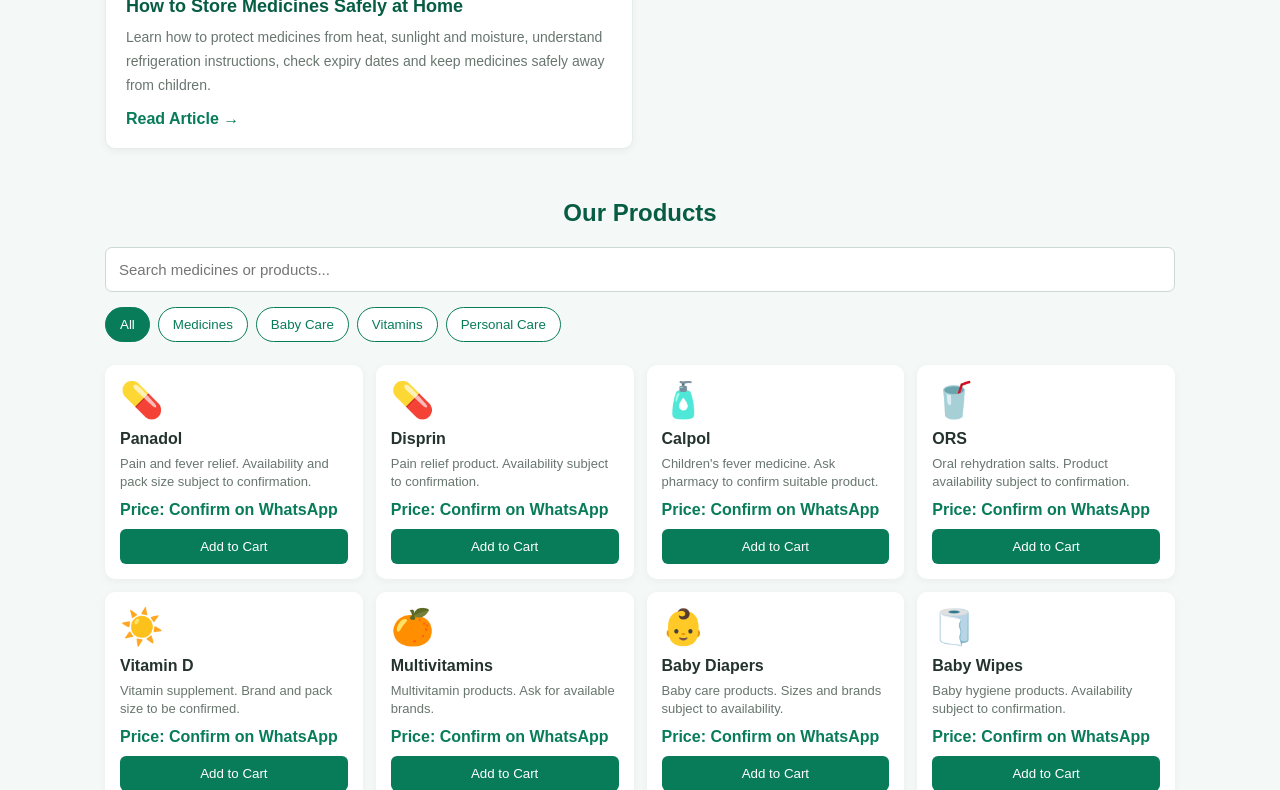
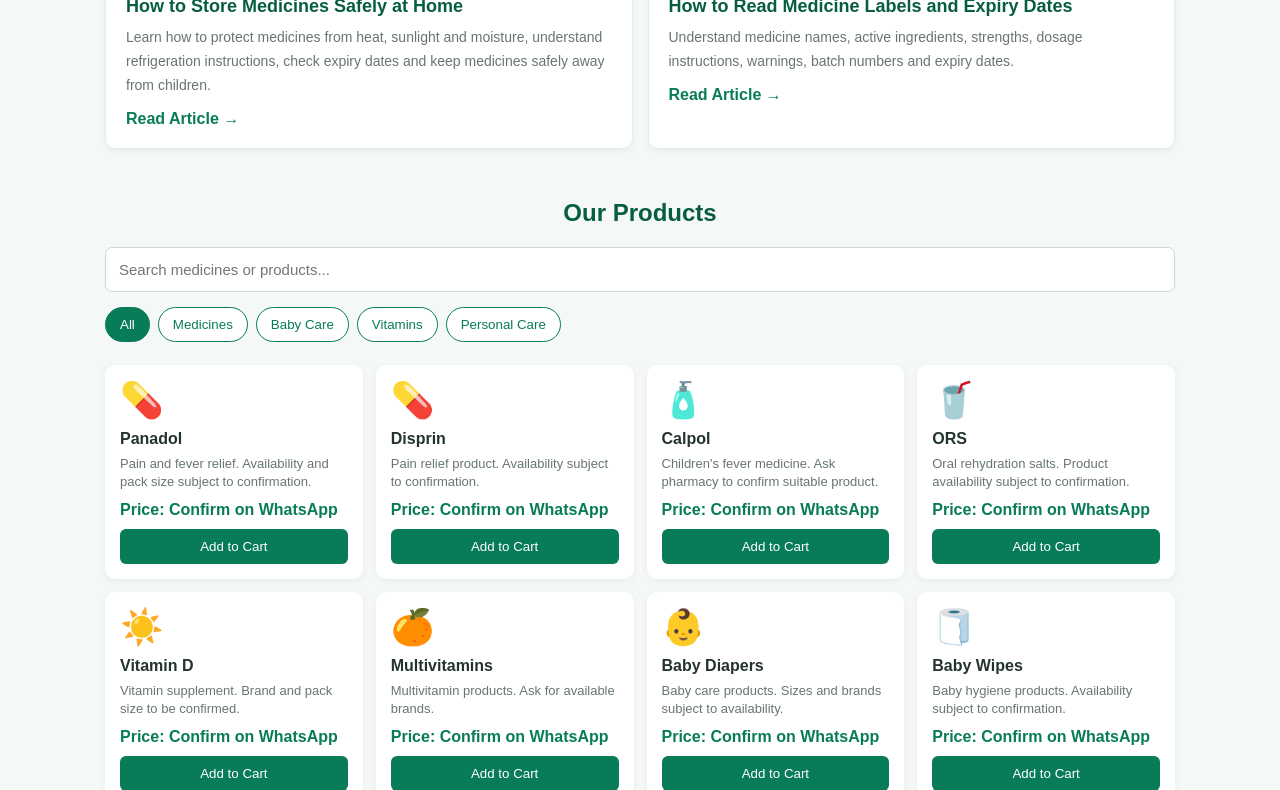
Before and after one commit to designdoststudio/kamal-sons-pharmacy, a plain HTML site: page index.html in a window 1280 px wide. Shown: the part 535-1325 px from the top of the page. Drawn offline with Linux system fonts and the light colour scheme.

Commit message:
Update index.html

```diff
--- a/index.html
+++ b/index.html
@@ -92,11 +92,11 @@ footer a{color:white;text-decoration:none;margin:5px 9px;display:inline-block}
   <a class="btn" href="#products">Explore Products</a>
 </section>
 
-<!-- Health Information Guides -->
 <section class="section" id="guides">
   <h2>📚 Health Information & Pharmacy Guides</h2>
 
   <div class="guides">
+
     <div class="guide-card">
       <div class="guide-icon">💊</div>
       <h3>How to Store Medicines Safely at Home</h3>
@@ -109,6 +109,19 @@ footer a{color:white;text-decoration:none;margin:5px 9px;display:inline-block}
         Read Article →
       </a>
     </div>
+
+    <div class="guide-card">
+      <div class="guide-icon">📋</div>
+      <h3>How to Read Medicine Labels and Expiry Dates</h3>
+      <p>
+        Understand medicine names, active ingredients, strengths,
+        dosage instructions, warnings, batch numbers and expiry dates.
+      </p>
+      <a class="guide-link" href="medicine-label-expiry-guide.html">
+        Read Article →
+      </a>
+    </div>
+
   </div>
 </section>
 
@@ -168,7 +181,8 @@ footer a{color:white;text-decoration:none;margin:5px 9px;display:inline-block}
     <a href="terms.html">Terms & Conditions</a>
     <a href="delivery.html">Delivery & Return Policy</a>
     <a href="contact.html">Contact Us</a>
-    <a href="medicine-storage-guide.html">Health Guide</a>
+    <a href="medicine-storage-guide.html">Medicine Storage Guide</a>
+    <a href="medicine-label-expiry-guide.html">Medicine Label Guide</a>
   </div>
 </footer>
 
```
